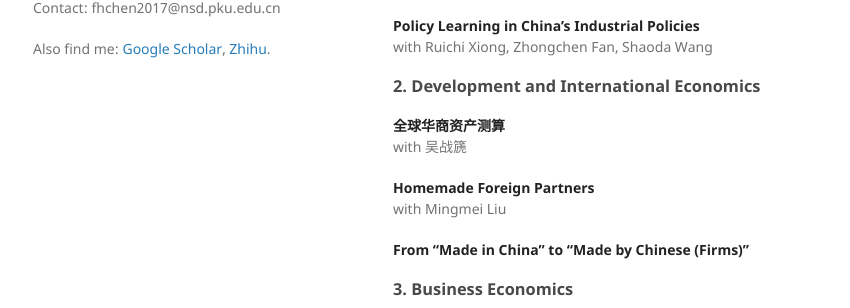
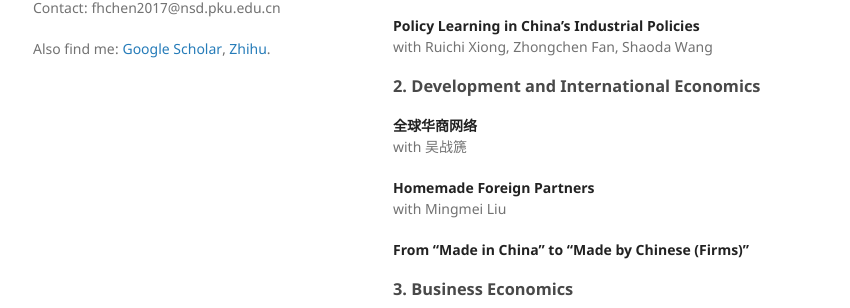
Before and after one commit to FanghaoChen/homepage, a Jekyll site: the page built from research.md, in a window 1280 px wide and 900 px high, scrolled down 1102 px. Shown: the part 470-778 px from the top of the window, without its empty margins (177-1027 px from the left). Built offline with Jekyll 4.4.1, drawn with Linux system fonts in a browser that asks for light colours.

Commit message:
Update research.md

```diff
--- a/research.md
+++ b/research.md
@@ -78,7 +78,7 @@ with Ruichi Xiong, Zhongchen Fan, Shaoda Wang
 
 ### 2. Development and International Economics ###
 
-**全球华商资产测算**<br/>
+**全球华商网络**<br/>
 with 吴战篪
 
 **Homemade Foreign Partners**<br/>
```
